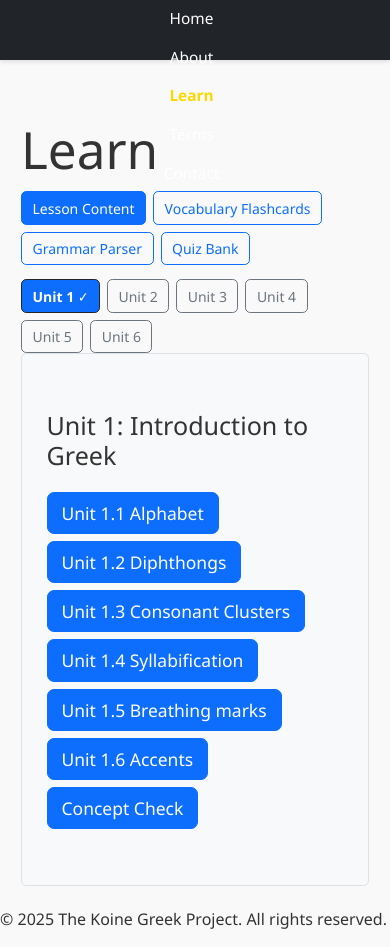
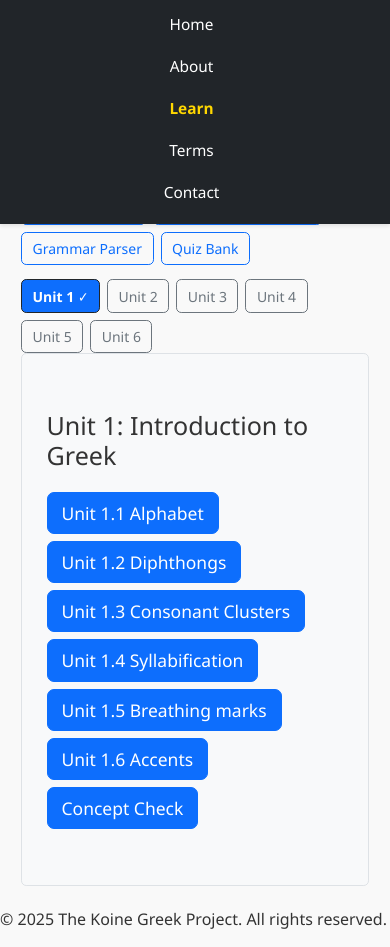
Before and after one commit to SandraF1/KoineGreek, a React (Vite) app in the folder frontend/: page /KoineGreek/learn in a window 390 px wide. Built offline with nearby package versions, Linux system fonts and the light colour scheme.

Commit message:
Navbar responsive

```diff
--- a/frontend/src/styles/global.css
+++ b/frontend/src/styles/global.css
@@ -19,32 +19,44 @@ body {
 /* =======================
    Navbar
    ======================= */
+/* =======================
+   Navbar (Updated)
+   ======================= */
 .navbar {
   position: fixed;
   top: 0;
   left: 0;
   right: 0;
-  height: 56px;
-  background-color: #007bff;
+  background-color: #000000; /* black background */
   color: white;
   z-index: 9999;
   display: flex;
+  flex-wrap: wrap; /* allow links to wrap on small screens */
   align-items: center;
-  padding: 0 1rem;
+  padding: 0.5rem 1rem; /* vertical padding instead of fixed height */
   box-shadow: 0 2px 4px rgba(0, 0, 0, 0.1);
   width: 100%;
+  line-height: normal; /* prevent text cutting off */
 }
 
 .navbar a {
-  color: white;
+  color: white; /* normal text */
   text-decoration: none;
   margin-right: 1rem;
+  margin-bottom: 0.5rem; /* spacing for wrapped links */
+  transition: color 0.2s ease;
 }
 
 .navbar a:hover {
   text-decoration: underline;
+  color: #ffff00; /* yellow on hover */
 }
 
+/* Selected / active page link */
+.navbar a.active {
+  color: #ffff00; /* yellow for active page */
+  font-weight: bold;
+}
 /* =======================
    App Content
    ======================= */
```
